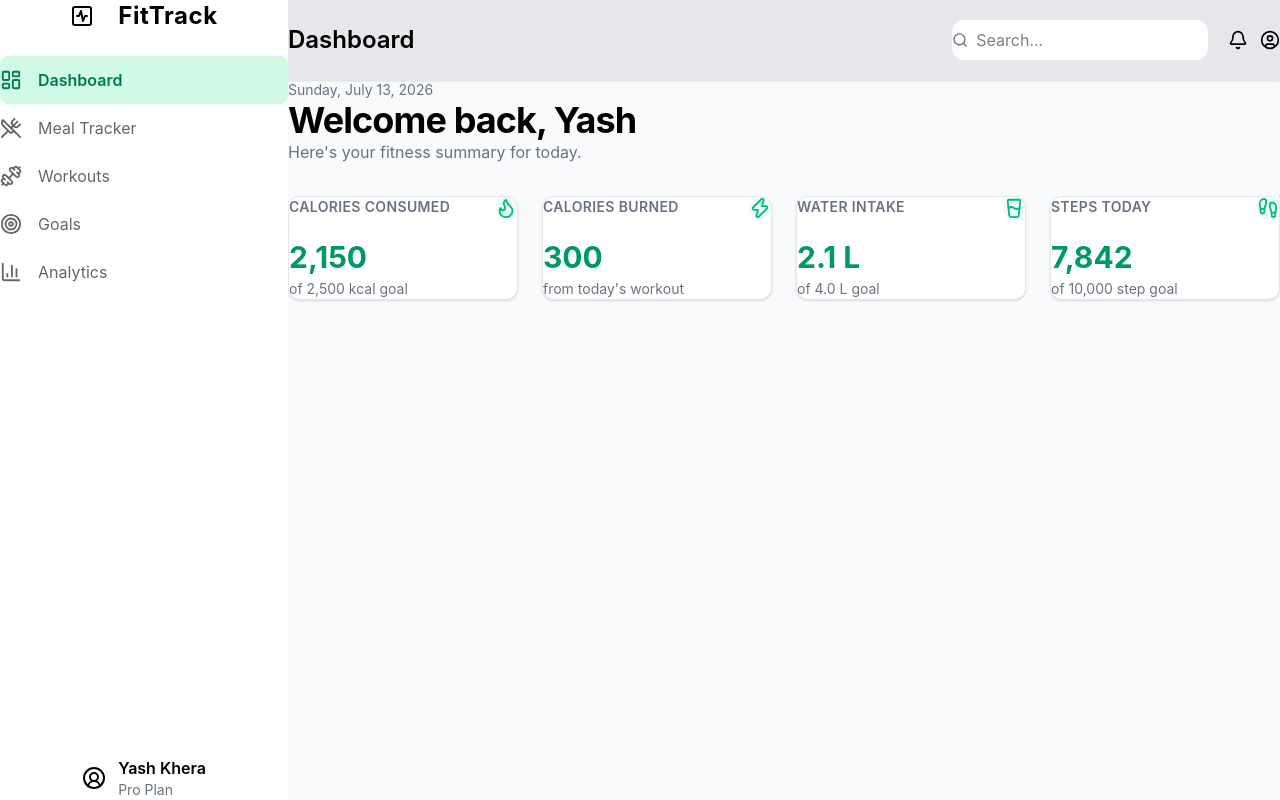
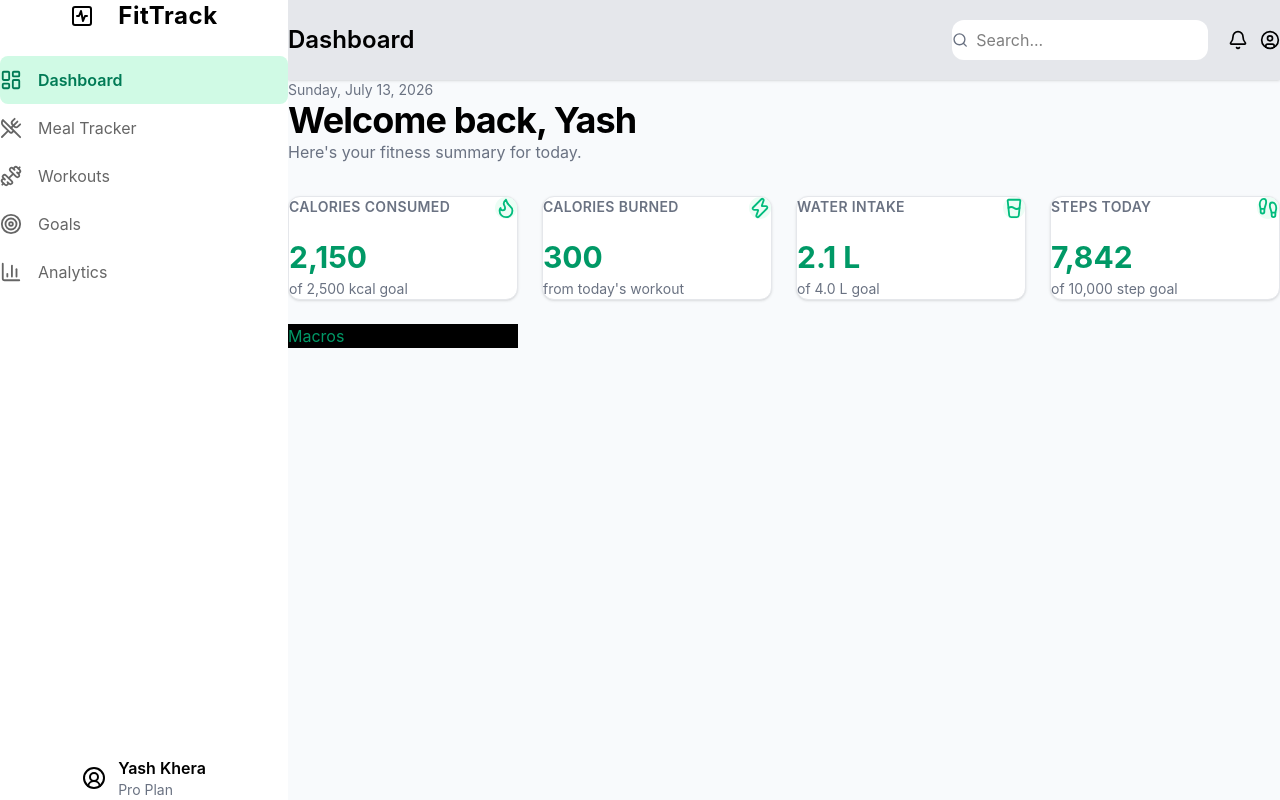
Before and after one commit to kherayash/FitTrack, a React (Vite) app: page / in a window 1280 px wide. Built offline with nearby package versions, Linux system fonts and the light colour scheme.

Commit message:
started macros part

```diff
--- a/src/pages/Dashboard.jsx
+++ b/src/pages/Dashboard.jsx
@@ -49,6 +49,10 @@ export default function Dashboard() {
                     subtitle="of 10,000 step goal"
                     icon={Footprints}
                 />
+
+                <div className="bg-black text-emerald-600">
+                    Macros
+                </div>
             </div>
 
         </div>
```
